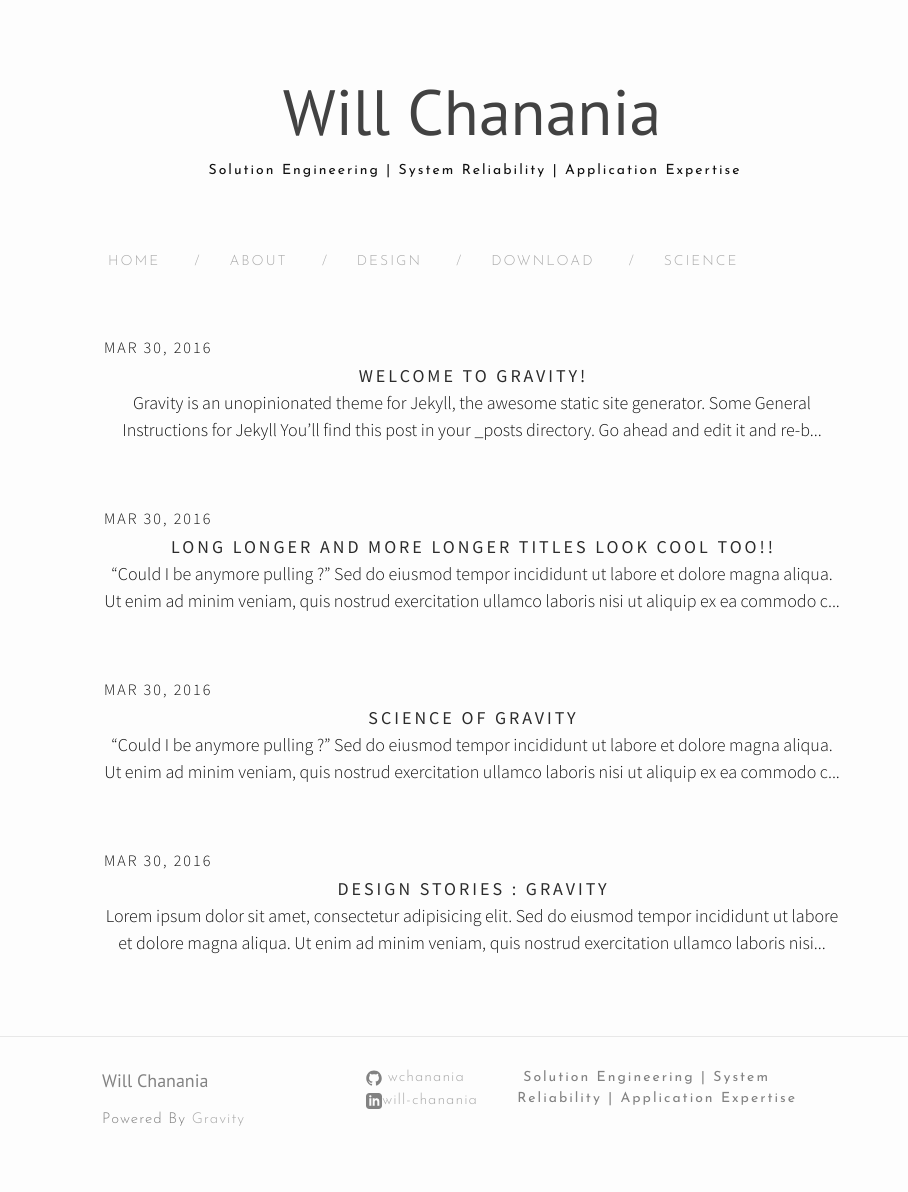
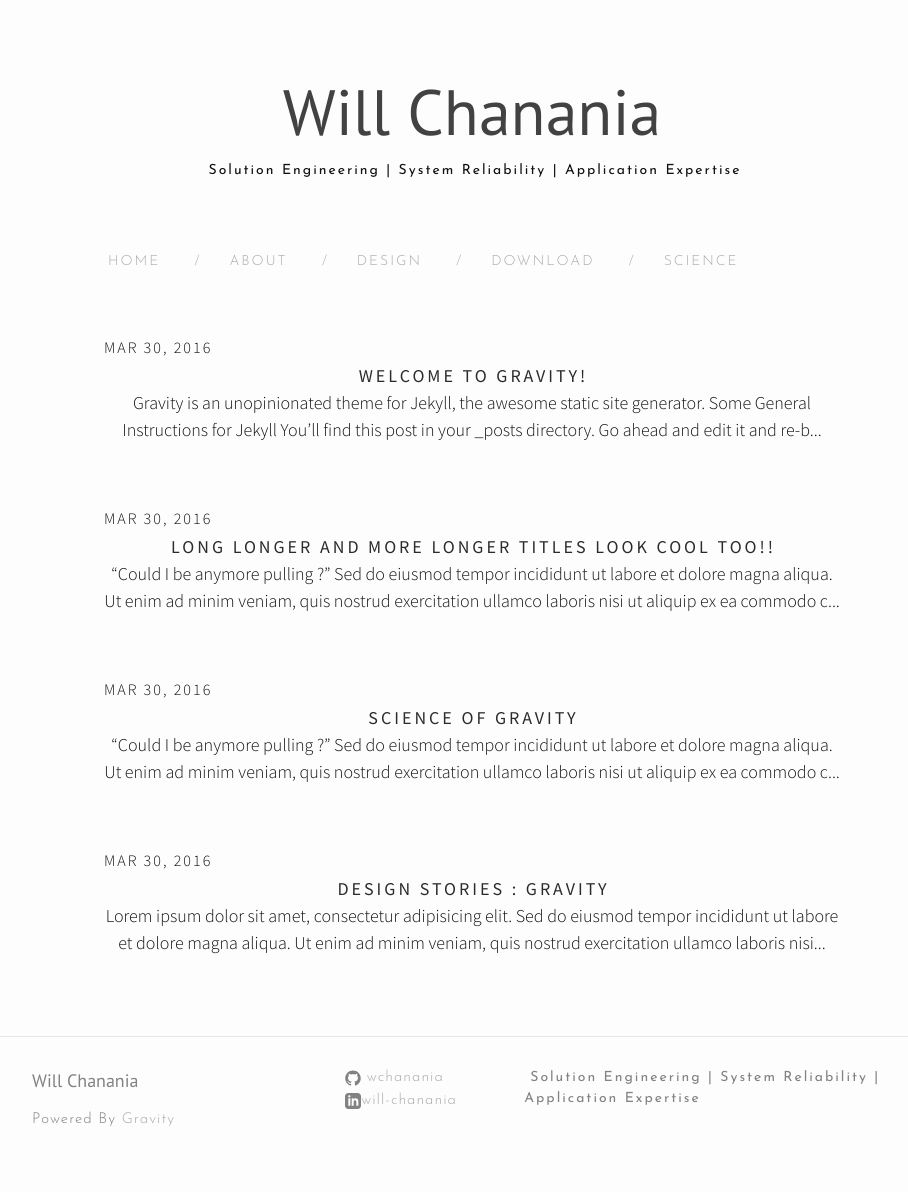
Before and after one commit to wchanania/wchanania.github.io, a Jekyll site: the page built from index.html, in a window 1280 px wide. Shown: the whole page, without its empty margins (168-1076 px from the left). Built offline with Jekyll 4.4.1, drawn with Linux system fonts in a browser that asks for light colours; nearby versions of some CDN libraries; the list of posts is cut into pages by our own code.

Commit message:
fixed footer size

```diff
--- a/_includes/footer.html
+++ b/_includes/footer.html
@@ -1,6 +1,6 @@
 <footer class="site-footer">
 
-  <div class="wrapper" style="min-width: 400px !important">
+  <div class="wrapper" style="max-width: 55rem !important">
     <div class="footer-col-wrapper">
 
       <div class="footer-col footer-col-1">
```
